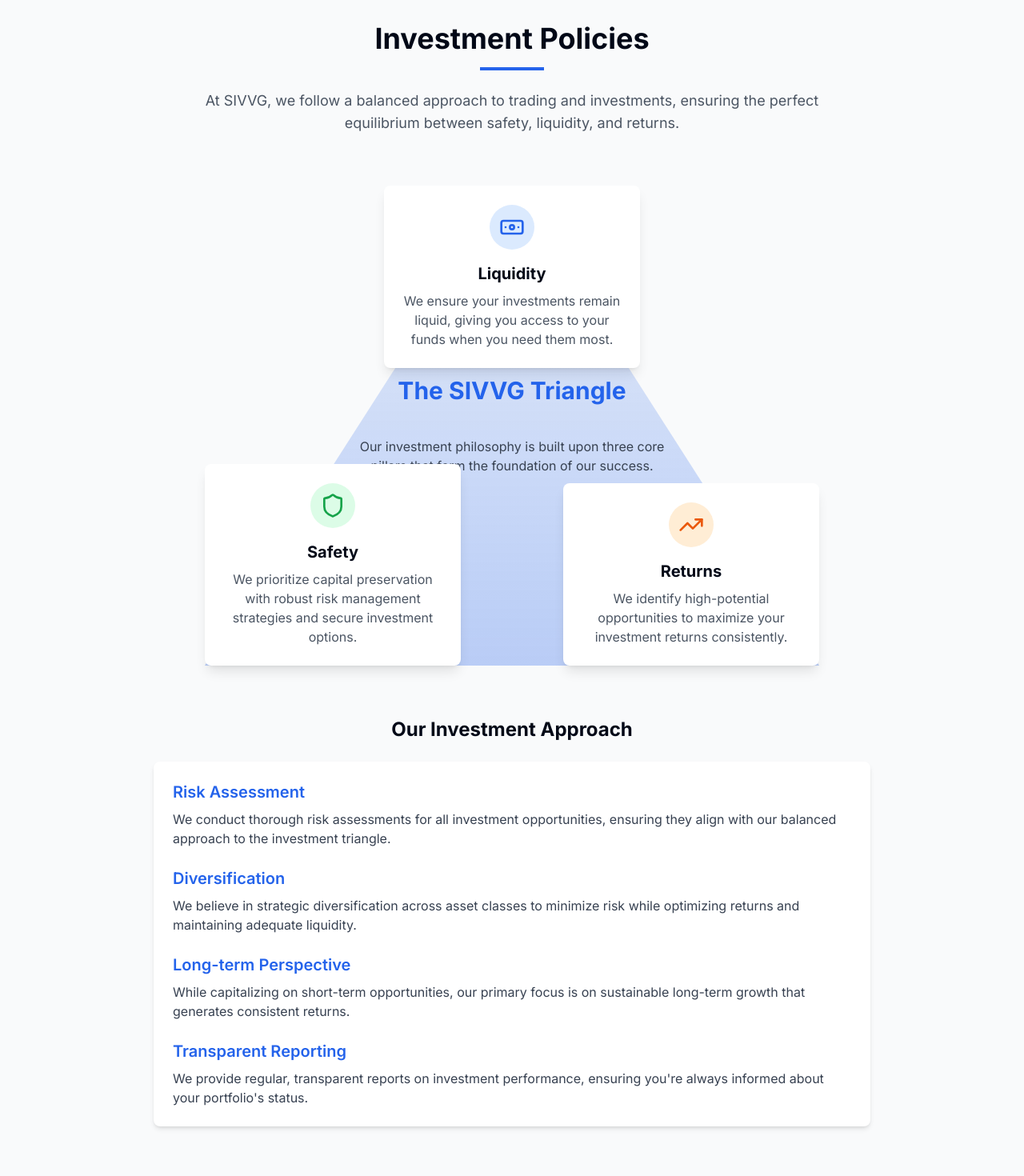
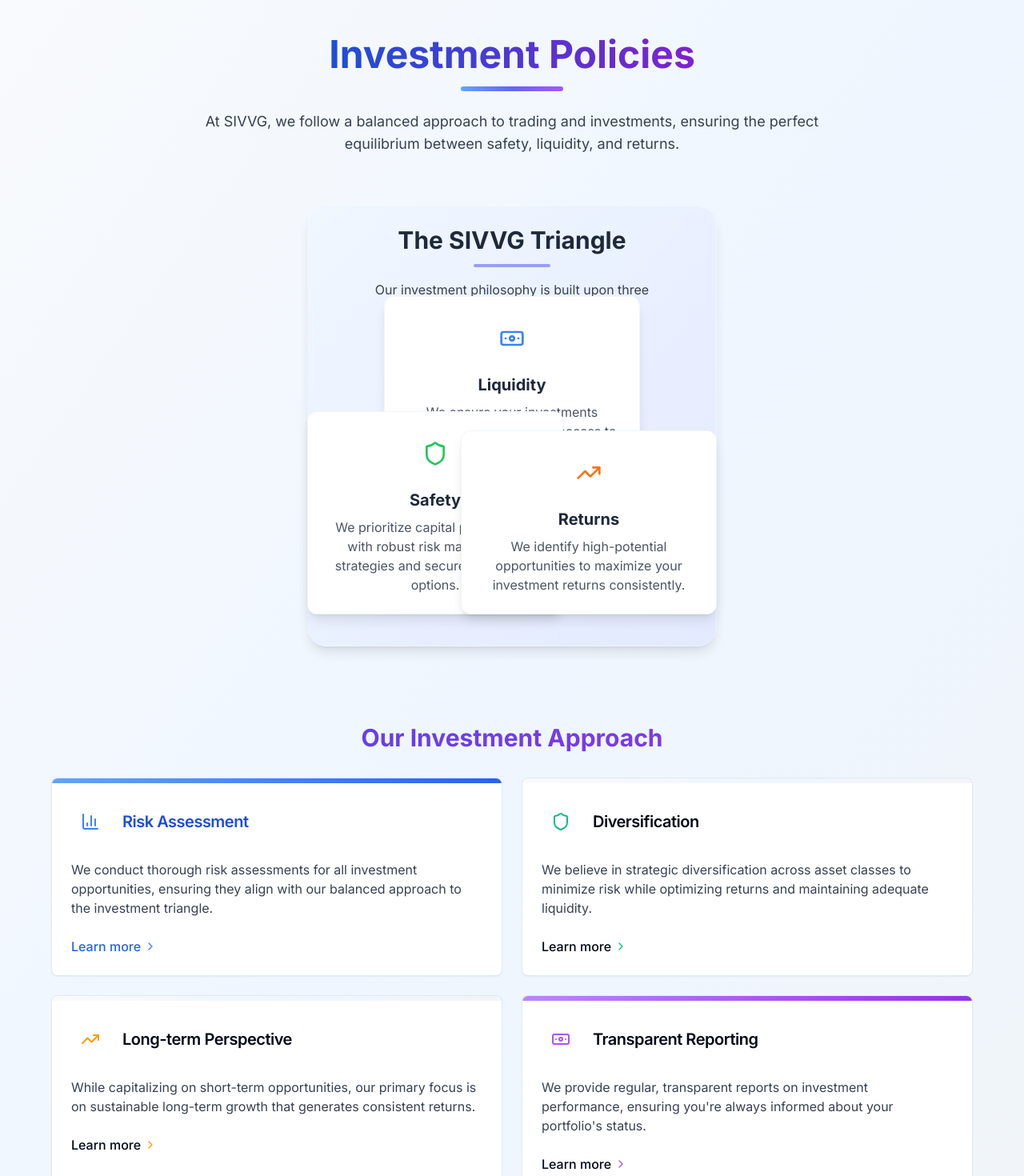
Before and after one commit to ambatibhargavi/sivvg-triangle-trader-hub, a React (Vite) app: page / in a window 1280 px wide. Shown: the part 3100-4570 px from the top of the page at 80% size. Built offline with nearby package versions, Linux system fonts and the light colour scheme.

Commit message:
Refactor investment policies section
Improve the investment policies section's content and design.

```diff
--- a/src/components/InvestmentTriangle.tsx
+++ b/src/components/InvestmentTriangle.tsx
@@ -1,104 +1,172 @@
 
-import { Shield, Banknote, TrendingUp } from "lucide-react";
+import { useState } from "react";
+import { Shield, Banknote, TrendingUp, ChevronRight, BarChart3 } from "lucide-react";
+import {
+  Card,
+  CardContent,
+  CardDescription,
+  CardFooter,
+  CardHeader,
+  CardTitle,
+} from "@/components/ui/card";
 
 const InvestmentTriangle = () => {
+  const [hoveredCard, setHoveredCard] = useState<string | null>(null);
+
+  const policies = [
+    {
+      id: "risk",
+      title: "Risk Assessment",
+      description: "We conduct thorough risk assessments for all investment opportunities, ensuring they align with our balanced approach to the investment triangle.",
+      icon: <BarChart3 className="h-6 w-6 text-blue-500" />,
+      color: "blue"
+    },
+    {
+      id: "diversification",
+      title: "Diversification",
+      description: "We believe in strategic diversification across asset classes to minimize risk while optimizing returns and maintaining adequate liquidity.",
+      icon: <Shield className="h-6 w-6 text-emerald-500" />,
+      color: "emerald"
+    },
+    {
+      id: "longterm",
+      title: "Long-term Perspective",
+      description: "While capitalizing on short-term opportunities, our primary focus is on sustainable long-term growth that generates consistent returns.",
+      icon: <TrendingUp className="h-6 w-6 text-amber-500" />,
+      color: "amber"
+    },
+    {
+      id: "transparency",
+      title: "Transparent Reporting",
+      description: "We provide regular, transparent reports on investment performance, ensuring you're always informed about your portfolio's status.",
+      icon: <Banknote className="h-6 w-6 text-purple-500" />,
+      color: "purple"
+    },
+  ];
+
   return (
-    <section id="investment" className="py-20 bg-gray-50">
+    <section id="investment" className="py-24 bg-gradient-to-br from-slate-50 via-blue-50 to-slate-100">
       <div className="container max-w-7xl mx-auto px-4">
         <div className="text-center mb-16">
-          <h2 className="text-3xl md:text-4xl font-bold mb-4">Investment Policies</h2>
-          <div className="w-20 h-1 bg-primary mx-auto mb-6"></div>
-          <p className="text-lg text-gray-600 max-w-3xl mx-auto">
+          <div className="inline-block animate-fade-up">
+            <h2 className="text-3xl md:text-5xl font-bold mb-4 text-transparent bg-clip-text bg-gradient-to-r from-blue-700 to-purple-700">
+              Investment Policies
+            </h2>
+            <div className="w-32 h-1.5 mx-auto rounded-full bg-gradient-to-r from-blue-400 via-indigo-500 to-purple-500 mb-6"></div>
+          </div>
+          <p className="text-lg text-gray-700 max-w-3xl mx-auto animate-fade-up animation-delay-150">
             At SIVVG, we follow a balanced approach to trading and investments,
             ensuring the perfect equilibrium between safety, liquidity, and returns.
           </p>
         </div>
 
-        <div className="relative max-w-3xl mx-auto h-[500px] md:h-[600px]">
-          {/* Triangle Background */}
-          <div className="triangle-container absolute inset-0 bg-gradient-to-b from-primary/10 to-primary/30">
-            <div className="relative h-full flex flex-col items-center justify-center">
-              <h3 className="text-2xl md:text-3xl font-bold text-primary text-center mb-10">
+        <div className="relative max-w-4xl mx-auto mb-24 overflow-visible">
+          {/* Triangle visualization with hover effects */}
+          <div className="flex flex-col items-center justify-center">
+            <div className="w-full max-w-lg relative">
+              {/* Container for the triangle */}
+              <div className="relative h-[500px] md:h-[550px]">
+                {/* Background triangle with gradient */}
+                <div className="absolute inset-0 bg-gradient-to-br from-blue-50/80 to-indigo-100/80 rounded-3xl shadow-lg backdrop-blur-sm border border-white/20"></div>
+
+                <div className="absolute left-1/2 transform -translate-x-1/2 top-6 text-center w-full max-w-sm">
+                  <h3 className="text-2xl md:text-3xl font-bold text-slate-800 mb-3">
                     The SIVVG Triangle
                   </h3>
-              <p className="text-center text-gray-700 px-4 max-w-md">
+                  <div className="w-24 h-1 mx-auto rounded-full bg-indigo-500/60 mb-4"></div>
+                  <p className="text-gray-700 px-4">
                     Our investment philosophy is built upon three core pillars that form the foundation of our success.
                   </p>
                 </div>
+
+                {/* Liquidity Card - Top */}
+                <TriangleCard
+                  title="Liquidity"
+                  description="We ensure your investments remain liquid, giving you access to your funds when you need them most."
+                  position="top"
+                  color="bg-blue-500"
+                  icon={<Banknote className="h-8 w-8 text-blue-500" />}
+                  isHovered={hoveredCard === "liquidity"}
+                  setHovered={() => setHoveredCard("liquidity")}
+                  resetHovered={() => setHoveredCard(null)}
+                />
+
+                {/* Safety Card - Bottom Left */}
+                <TriangleCard
+                  title="Safety"
+                  description="We prioritize capital preservation with robust risk management strategies and secure investment options."
+                  position="bottom-left"
+                  color="bg-green-500"
+                  icon={<Shield className="h-8 w-8 text-green-500" />}
+                  isHovered={hoveredCard === "safety"}
+                  setHovered={() => setHoveredCard("safety")}
+                  resetHovered={() => setHoveredCard(null)}
+                />
+
+                {/* Returns Card - Bottom Right */}
+                <TriangleCard
+                  title="Returns"
+                  description="We identify high-potential opportunities to maximize your investment returns consistently."
+                  position="bottom-right"
+                  color="bg-orange-500"
+                  icon={<TrendingUp className="h-8 w-8 text-orange-500" />}
+                  isHovered={hoveredCard === "returns"}
+                  setHovered={() => setHoveredCard("returns")}
+                  resetHovered={() => setHoveredCard(null)}
+                />
               </div>
-
-          {/* Liquidity Block - Top */}
-          <div className="absolute left-1/2 transform -translate-x-1/2 top-0 bg-white p-6 rounded-lg shadow-lg max-w-xs w-full">
-            <div className="flex flex-col items-center">
-              <div className="bg-blue-100 p-3 rounded-full mb-4">
-                <Banknote className="h-8 w-8 text-blue-600" />
-              </div>
-              <h4 className="text-xl font-bold mb-2 text-center">Liquidity</h4>
-              <p className="text-center text-gray-600">
-                We ensure your investments remain liquid, giving you access to your funds when you need them most.
-              </p>
-            </div>
-          </div>
-
-          {/* Safety Block - Bottom Left */}
-          <div className="absolute left-0 bottom-0 bg-white p-6 rounded-lg shadow-lg max-w-xs w-full">
-            <div className="flex flex-col items-center">
-              <div className="bg-green-100 p-3 rounded-full mb-4">
-                <Shield className="h-8 w-8 text-green-600" />
-              </div>
-              <h4 className="text-xl font-bold mb-2 text-center">Safety</h4>
-              <p className="text-center text-gray-600">
-                We prioritize capital preservation with robust risk management strategies and secure investment options.
-              </p>
-            </div>
-          </div>
-
-          {/* Returns Block - Bottom Right */}
-          <div className="absolute right-0 bottom-0 bg-white p-6 rounded-lg shadow-lg max-w-xs w-full">
-            <div className="flex flex-col items-center">
-              <div className="bg-orange-100 p-3 rounded-full mb-4">
-                <TrendingUp className="h-8 w-8 text-orange-600" />
-              </div>
-              <h4 className="text-xl font-bold mb-2 text-center">Returns</h4>
-              <p className="text-center text-gray-600">
-                We identify high-potential opportunities to maximize your investment returns consistently.
-              </p>
             </div>
           </div>
         </div>
 
-        <div className="mt-16 max-w-4xl mx-auto">
-          <h3 className="text-2xl font-bold mb-6 text-center">Our Investment Approach</h3>
-          <div className="bg-white rounded-lg shadow-md p-6">
-            <div className="space-y-6">
+        <div className="mt-16 max-w-6xl mx-auto">
+          <h3 className="text-2xl md:text-3xl font-bold mb-8 text-center text-transparent bg-clip-text bg-gradient-to-r from-indigo-600 to-purple-600">
+            Our Investment Approach
+          </h3>
+
+          <div className="grid md:grid-cols-2 gap-6">
+            {policies.map((policy) => (
+              <Card
+                key={policy.id}
+                className={`overflow-hidden transition-all duration-300 hover:shadow-xl border border-${policy.color}-100 group hover:translate-y-[-5px]`}
+              >
+                <div className={`h-1.5 w-full bg-gradient-to-r from-${policy.color}-400 to-${policy.color}-600`}></div>
+                <CardHeader>
+                  <div className="flex items-center gap-4">
+                    <div className={`p-3 rounded-lg bg-${policy.color}-50 group-hover:bg-${policy.color}-100 transition-colors duration-300`}>
+                      {policy.icon}
+                    </div>
                     <div>
-                <h4 className="text-xl font-semibold mb-2 text-primary">Risk Assessment</h4>
-                <p className="text-gray-700">
-                  We conduct thorough risk assessments for all investment opportunities, ensuring they align with our balanced approach to the investment triangle.
-                </p>
+                      <CardTitle className={`text-xl text-${policy.color}-700`}>{policy.title}</CardTitle>
+                    </div>
+                  </div>
+                </CardHeader>
+                <CardContent>
+                  <p className="text-gray-700">{policy.description}</p>
+                </CardContent>
+                <CardFooter>
+                  <button className={`flex items-center text-${policy.color}-600 font-medium group-hover:text-${policy.color}-700`}>
+                    Learn more
+                    <ChevronRight className={`ml-1 h-4 w-4 transform transition-transform group-hover:translate-x-1 text-${policy.color}-500`} />
+                  </button>
+                </CardFooter>
+              </Card>
+            ))}
           </div>
 
-              <div>
-                <h4 className="text-xl font-semibold mb-2 text-primary">Diversification</h4>
-                <p className="text-gray-700">
-                  We believe in strategic diversification across asset classes to minimize risk while optimizing returns and maintaining adequate liquidity.
+          <div className="mt-16 text-center">
+            <p className="text-lg text-gray-700 max-w-3xl mx-auto">
+              Ready to experience our balanced investment approach?
+              <span className="block mt-2">
+                <button
+                  onClick={() => document.getElementById('contact')?.scrollIntoView({ behavior: 'smooth' })}
+                  className="inline-flex items-center bg-gradient-to-r from-blue-600 to-indigo-600 hover:from-blue-700 hover:to-indigo-700 text-white font-medium px-6 py-3 rounded-lg transition-all duration-300 shadow-lg hover:shadow-indigo-500/30"
+                >
+                  Start Investing Now
+                  <ChevronRight className="ml-2 h-5 w-5" />
+                </button>
+              </span>
             </p>
-              </div>
-
-              <div>
-                <h4 className="text-xl font-semibold mb-2 text-primary">Long-term Perspective</h4>
-                <p className="text-gray-700">
-                  While capitalizing on short-term opportunities, our primary focus is on sustainable long-term growth that generates consistent returns.
-                </p>
-              </div>
-
-              <div>
-                <h4 className="text-xl font-semibold mb-2 text-primary">Transparent Reporting</h4>
-                <p className="text-gray-700">
-                  We provide regular, transparent reports on investment performance, ensuring you're always informed about your portfolio's status.
-                </p>
-              </div>
-            </div>
           </div>
         </div>
       </div>
@@ -106,4 +174,66 @@ const InvestmentTriangle = () => {
   );
 };
 
+interface TriangleCardProps {
+  title: string;
+  description: string;
+  position: 'top' | 'bottom-left' | 'bottom-right';
+  color: string;
+  icon: React.ReactNode;
+  isHovered: boolean;
+  setHovered: () => void;
+  resetHovered: () => void;
+}
+
+const TriangleCard = ({
+  title,
+  description,
+  position,
+  color,
+  icon,
+  isHovered,
+  setHovered,
+  resetHovered
+}: TriangleCardProps) => {
+  // Determine position styles based on the position prop
+  const positionStyles = {
+    'top': 'absolute left-1/2 transform -translate-x-1/2 top-28',
+    'bottom-left': 'absolute left-0 bottom-10',
+    'bottom-right': 'absolute right-0 bottom-10',
+  }[position];
+
+  const colorMap = {
+    'bg-blue-500': 'from-blue-500 to-blue-600 text-blue-600 bg-blue-100',
+    'bg-green-500': 'from-green-500 to-green-600 text-green-600 bg-green-100',
+    'bg-orange-500': 'from-orange-500 to-orange-600 text-orange-600 bg-orange-100',
+  }[color];
+
+  const iconColorClass = color.replace('bg-', '');
+
+  return (
+    <div
+      className={`${positionStyles} max-w-xs w-full group`}
+      onMouseEnter={setHovered}
+      onMouseLeave={resetHovered}
+    >
+      <div
+        className={`bg-white p-6 rounded-xl shadow-lg transition-all duration-300
+          ${isHovered ? 'scale-105 shadow-xl' : ''}
+          ${isHovered ? `shadow-${iconColorClass}/20` : ''}
+          border border-slate-100 hover:border-${iconColorClass}/30`}
+      >
+        <div className="flex flex-col items-center text-center">
+          <div className={`p-3 rounded-full mb-4 ${isHovered ? `bg-${iconColorClass}-200` : `bg-${iconColorClass}-100`} transition-colors duration-300`}>
+            {icon}
+          </div>
+          <h4 className={`text-xl font-bold mb-2 ${isHovered ? `text-${iconColorClass}-600` : 'text-slate-800'} transition-colors duration-300`}>
+            {title}
+          </h4>
+          <p className="text-gray-600">{description}</p>
+        </div>
+      </div>
+    </div>
+  );
+};
+
 export default InvestmentTriangle;
```
Lines whose indentation alone changed are shown as unchanged.
